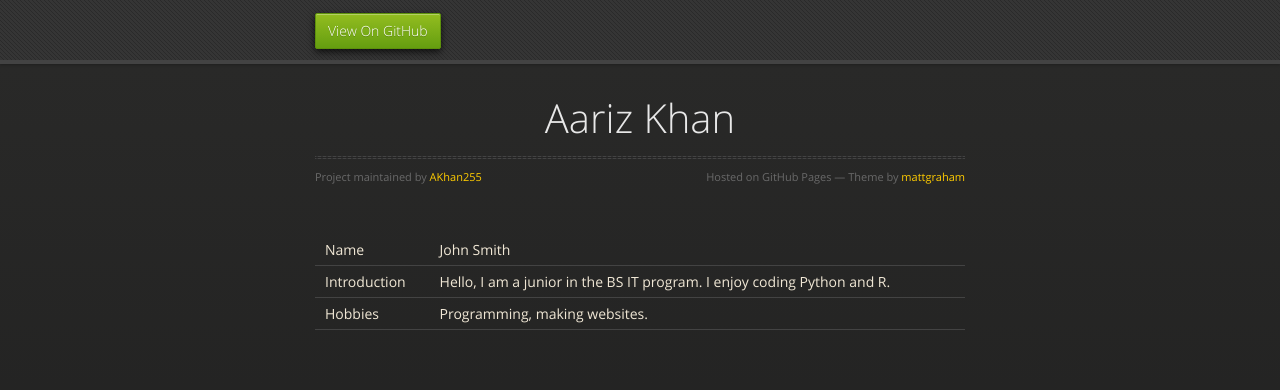
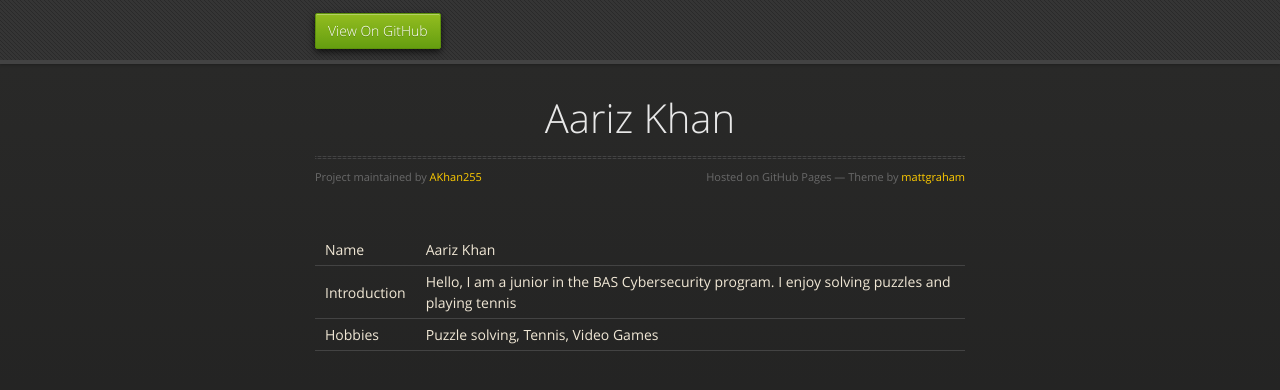
Before and after one commit to AKhan255/AKhan255.github.io, a Jekyll site: the page built from index.md, in a window 1280 px wide. Shown: the top 390 px of the page. Built offline with Jekyll 4.4.1, drawn with Linux system fonts in a browser that asks for light colours; the repository's description, which GitHub fills in, is left out.

Commit message:
Update index.md

```diff
--- a/index.md
+++ b/index.md
@@ -4,14 +4,14 @@ layout: default
 <table>
   <tr>
     <td>Name</td>
-    <td>John Smith</td>
+    <td>Aariz Khan</td>
   </tr>
   <tr>
     <td>Introduction</td>
-    <td>Hello, I am a junior in the BS IT program. I enjoy coding Python and R.</td>
+    <td>Hello, I am a junior in the BAS Cybersecurity program. I enjoy solving puzzles and playing tennis</td>
   </tr>
   <tr>
     <td>Hobbies</td>
-    <td>Programming, making websites.</td>
+    <td>Puzzle solving, Tennis, Video Games</td>
   </tr>
 </table>
```
